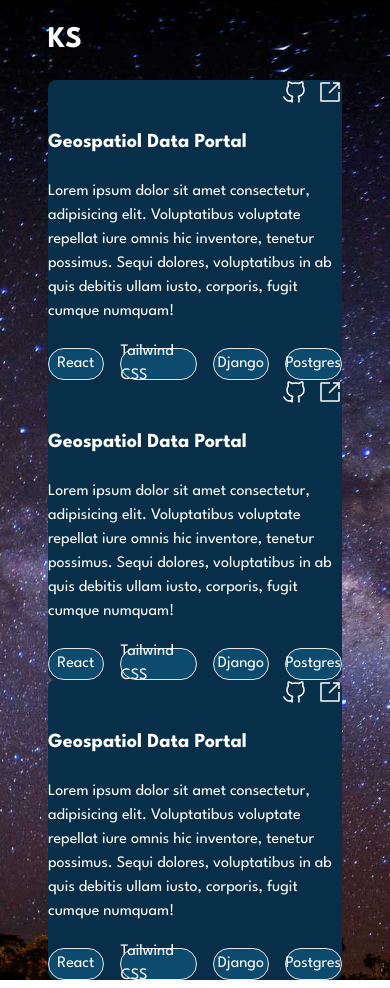
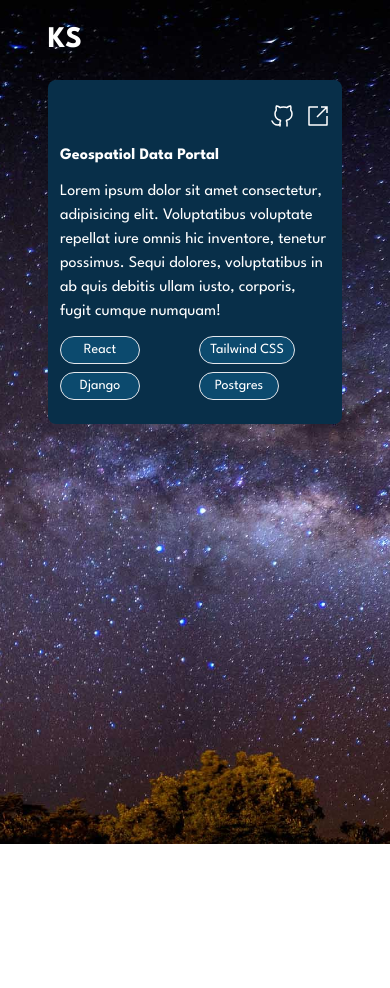
Before and after one commit to Kimberley-saka/my_portfolio, a React (Vite) app: page /projects in a window 390 px wide. After the commit the page ends 844 px from the top, so only its background shows below. Built offline with nearby package versions, Linux system fonts and the light colour scheme.

Commit message:
added responsive styling

```diff
--- a/src/pages/Projects.jsx
+++ b/src/pages/Projects.jsx
@@ -2,8 +2,8 @@
 export default function Projects() {
   return (
     <div className="flex flex-col md:text-lg md:my-14 md:px-28">
-      <div className="flex rounded-lg flex-col space-y-6 bg-sky-950 md:px-6 md:py-2 md:60 md:80">
-        <div className="flex flex-row justify-end items-end space-x-3">
+      <div className="flex rounded-lg flex-col space-y-4 px-3 py-6 bg-sky-950 md:flex-row md:60 md:80">
+      <div className="flex flex-row justify-end items-end space-x-3">
           <a href="https://github.com/Kimberley-saka/geoportal_backend"
           target="_blank" rel="noopener noreferrer">
           <svg width="24" height="24" viewBox="0 0 24 24" fill="none" xmlns="http://www.w3.org/2000/svg">
@@ -33,9 +33,13 @@ export default function Projects() {
 
           </a>
         </div>
-        <div className="text-xl font-bold">
+
+      <div className="flex flex-col space-y-3 md:flex-row">
+
+      <div className="flex items-start font-bold">
           Geospatiol Data Portal
-        </div>
+      </div>
+
 
         <div>
           Lorem ipsum dolor sit amet consectetur, adipisicing elit. Voluptatibus
@@ -44,131 +48,23 @@ export default function Projects() {
           corporis, fugit cumque numquam!
         </div>
 
-        <div className="flex flex-row space-x-4 ">
-          <p className=" flex justify-center items-center border bg-sky-900 rounded-full w-20 h-8">
+        <div className="grid grid-flow-row grid-cols-2 gap-2 text-sm md:space-x-4 md:flex md:flex-row ">
+          <p className=" flex justify-center items-center border bg-sky-900 rounded-full w-20 h-7">
             React</p>
-            <p className=" flex justify-center items-center border bg-sky-900 rounded-full w-28 h-8">
+            <p className=" flex justify-center items-center border bg-sky-900 rounded-full w-24 h-7 md:w-28">
             Tailwind CSS</p>
-          <p className=" flex justify-center items-center border bg-sky-900  rounded-full w-20 h-8">
+          <p className=" flex justify-center items-center border bg-sky-900  rounded-full w-20 h-7">
             Django</p>
-          <p className=" flex justify-center items-center border bg-sky-900 rounded-full w-20 h-8">
+          <p className=" flex justify-center items-center border bg-sky-900 rounded-full w-20 h-7">
             Postgres</p>
         </div>
 
       </div>
 
 
-
-      <div className="flex rounded-lg flex-col space-y-6 bg-sky-950 md:px-6 md:py-2 md:60 md:80">
-        <div className="flex flex-row justify-end items-end space-x-3">
-          <a href="https://github.com/Kimberley-saka/geoportal_backend"
-          target="_blank" rel="noopener noreferrer">
-          <svg width="24" height="24" viewBox="0 0 24 24" fill="none" xmlns="http://www.w3.org/2000/svg">
-            <path d="M10 20.5675C6.57143 21.7248 3.71429 20.5675 2 17" stroke="white" stroke-width="1.5" stroke-linecap="round" stroke-linejoin="round"/>
-            <path d="M10 22V18.7579C10 18.1596 10.1839 17.6396 10.4804 17.1699C10.6838 16.8476 10.5445 16.3904 10.1771
-            16.2894C7.13394 15.4528 5 14.1077 5 9.64606C5 8.48611 5.38005 7.39556 6.04811
-            6.4464C6.21437 6.21018 6.29749 6.09208 6.31748 5.9851C6.33746 5.87813 6.30272
-            5.73852 6.23322 5.45932C5.95038 4.32292 5.96871 3.11619 6.39322 2.02823C6.39322
-            2.02823 7.27042 1.74242 9.26698 2.98969C9.72282 3.27447 9.95075 3.41686 10.1515
-            3.44871C10.3522 3.48056 10.6206 3.41384 11.1573 3.28041C11.8913 3.09795 12.6476 3 13.5 3C14.3524
-            3 15.1087 3.09795 15.8427 3.28041C16.3794 3.41384 16.6478 3.48056 16.8485 3.44871C17.0493
-             3.41686 17.2772 3.27447 17.733 2.98969C19.7296 1.74242 20.6068 2.02823 20.6068 2.02823C21.0313
-             3.11619 21.0496 4.32292 20.7668 5.45932C20.6973 5.73852 20.6625 5.87813 20.6825 5.9851C20.7025
-             6.09207 20.7856 6.21019 20.9519 6.4464C21.6199 7.39556 22 8.48611 22 9.64606C22 14.1077
-             19.8661 15.4528 16.8229 16.2894C16.4555 16.3904 16.3162 16.8476 16.5196 17.1699C16.8161
-              17.6396 17 18.1596 17 18.7579V22" stroke="white" stroke-width="1.5" stroke-linecap="round" stroke-linejoin="round"/>
-          </svg>
-
-          </a>
-
-          <a href="">
-          <svg width="24" height="24" viewBox="0 0 24 24" fill="none" xmlns="http://www.w3.org/2000/svg">
-            <path d="M12 3H3V21H21V12" stroke="white" stroke-width="1.5" stroke-linejoin="round"/>
-            <path d="M21 3H21.75V2.25H21V3ZM20.4697 2.46967L10.4697 12.4697L11.5303 13.5303L21.5303 3.53033L20.4697
-            2.46967ZM21 2.25H15V3.75H21V2.25ZM21.75 9V3H20.25V9H21.75Z" fill="white"/>
-          </svg>
-
-          </a>
-        </div>
-        <div className="text-xl font-bold">
-          Geospatiol Data Portal
-        </div>
-
-        <div>
-          Lorem ipsum dolor sit amet consectetur, adipisicing elit. Voluptatibus
-          voluptate repellat iure omnis hic inventore, tenetur possimus.
-          Sequi dolores, voluptatibus in ab quis debitis ullam iusto,
-          corporis, fugit cumque numquam!
-        </div>
-
-        <div className="flex flex-row space-x-4 ">
-          <p className=" flex justify-center items-center border bg-sky-900 rounded-full w-20 h-8">
-            React</p>
-            <p className=" flex justify-center items-center border bg-sky-900 rounded-full w-28 h-8">
-            Tailwind CSS</p>
-          <p className=" flex justify-center items-center border bg-sky-900  rounded-full w-20 h-8">
-            Django</p>
-          <p className=" flex justify-center items-center border bg-sky-900 rounded-full w-20 h-8">
-            Postgres</p>
-        </div>
-
       </div>
 
 
-      <div className="flex rounded-lg flex-col space-y-6 bg-sky-950 md:px-6 md:py-2 md:60 md:80">
-        <div className="flex flex-row justify-end items-end space-x-3">
-          <a href="https://github.com/Kimberley-saka/geoportal_backend"
-          target="_blank" rel="noopener noreferrer">
-          <svg width="24" height="24" viewBox="0 0 24 24" fill="none" xmlns="http://www.w3.org/2000/svg">
-            <path d="M10 20.5675C6.57143 21.7248 3.71429 20.5675 2 17" stroke="white" stroke-width="1.5" stroke-linecap="round" stroke-linejoin="round"/>
-            <path d="M10 22V18.7579C10 18.1596 10.1839 17.6396 10.4804 17.1699C10.6838 16.8476 10.5445 16.3904 10.1771
-            16.2894C7.13394 15.4528 5 14.1077 5 9.64606C5 8.48611 5.38005 7.39556 6.04811
-            6.4464C6.21437 6.21018 6.29749 6.09208 6.31748 5.9851C6.33746 5.87813 6.30272
-            5.73852 6.23322 5.45932C5.95038 4.32292 5.96871 3.11619 6.39322 2.02823C6.39322
-            2.02823 7.27042 1.74242 9.26698 2.98969C9.72282 3.27447 9.95075 3.41686 10.1515
-            3.44871C10.3522 3.48056 10.6206 3.41384 11.1573 3.28041C11.8913 3.09795 12.6476 3 13.5 3C14.3524
-            3 15.1087 3.09795 15.8427 3.28041C16.3794 3.41384 16.6478 3.48056 16.8485 3.44871C17.0493
-             3.41686 17.2772 3.27447 17.733 2.98969C19.7296 1.74242 20.6068 2.02823 20.6068 2.02823C21.0313
-             3.11619 21.0496 4.32292 20.7668 5.45932C20.6973 5.73852 20.6625 5.87813 20.6825 5.9851C20.7025
-             6.09207 20.7856 6.21019 20.9519 6.4464C21.6199 7.39556 22 8.48611 22 9.64606C22 14.1077
-             19.8661 15.4528 16.8229 16.2894C16.4555 16.3904 16.3162 16.8476 16.5196 17.1699C16.8161
-              17.6396 17 18.1596 17 18.7579V22" stroke="white" stroke-width="1.5" stroke-linecap="round" stroke-linejoin="round"/>
-          </svg>
-
-          </a>
-
-          <a href="">
-          <svg width="24" height="24" viewBox="0 0 24 24" fill="none" xmlns="http://www.w3.org/2000/svg">
-            <path d="M12 3H3V21H21V12" stroke="white" stroke-width="1.5" stroke-linejoin="round"/>
-            <path d="M21 3H21.75V2.25H21V3ZM20.4697 2.46967L10.4697 12.4697L11.5303 13.5303L21.5303 3.53033L20.4697
-            2.46967ZM21 2.25H15V3.75H21V2.25ZM21.75 9V3H20.25V9H21.75Z" fill="white"/>
-          </svg>
-
-          </a>
-        </div>
-        <div className="text-xl font-bold">
-          Geospatiol Data Portal
-        </div>
-
-        <div>
-          Lorem ipsum dolor sit amet consectetur, adipisicing elit. Voluptatibus
-          voluptate repellat iure omnis hic inventore, tenetur possimus.
-          Sequi dolores, voluptatibus in ab quis debitis ullam iusto,
-          corporis, fugit cumque numquam!
-        </div>
-
-        <div className="flex flex-row space-x-4 ">
-          <p className=" flex justify-center items-center border bg-sky-900 rounded-full w-20 h-8">
-            React</p>
-            <p className=" flex justify-center items-center border bg-sky-900 rounded-full w-28 h-8">
-            Tailwind CSS</p>
-          <p className=" flex justify-center items-center border bg-sky-900  rounded-full w-20 h-8">
-            Django</p>
-          <p className=" flex justify-center items-center border bg-sky-900 rounded-full w-20 h-8">
-            Postgres</p>
-        </div>
-
-      </div>
     </div>
   )
 }
```
